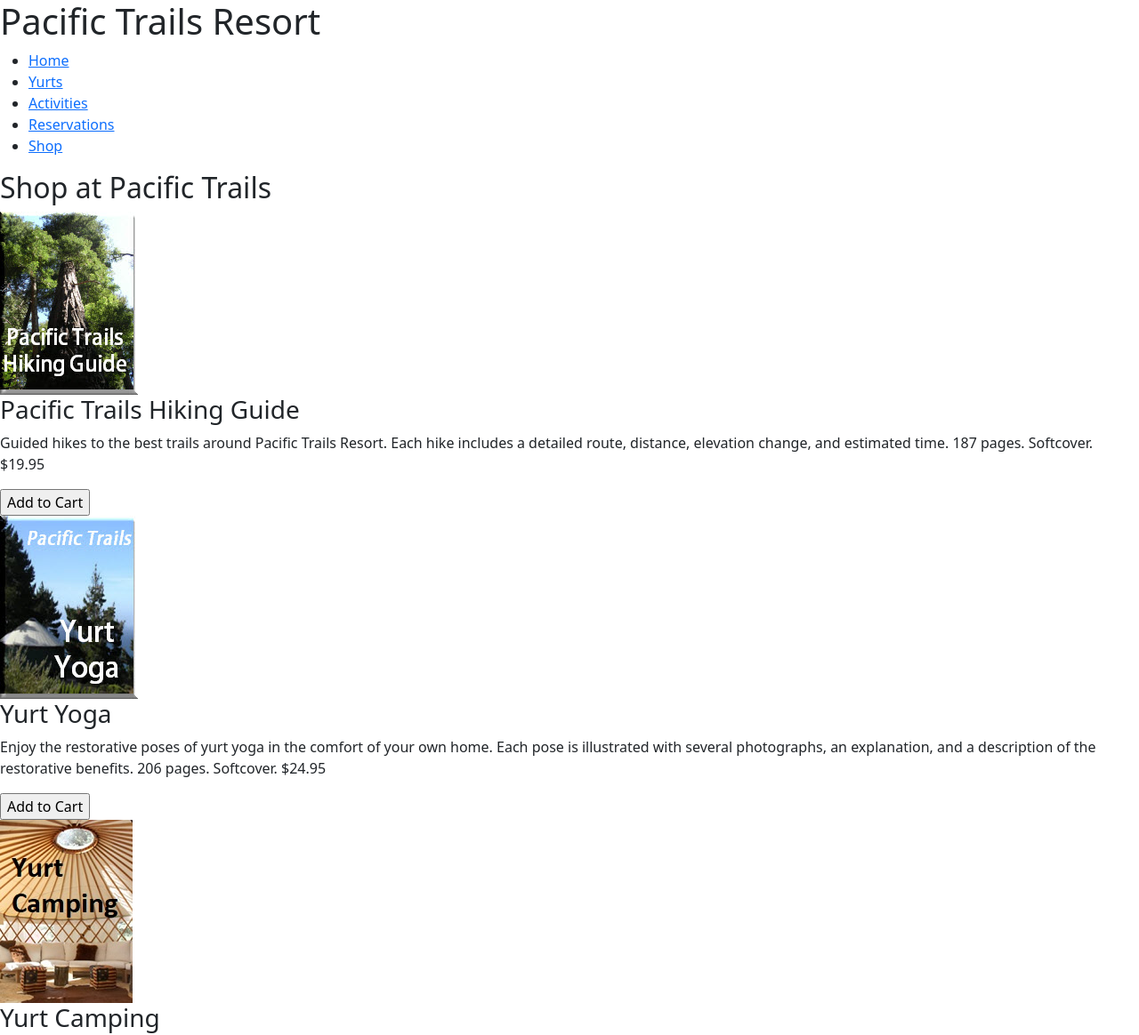
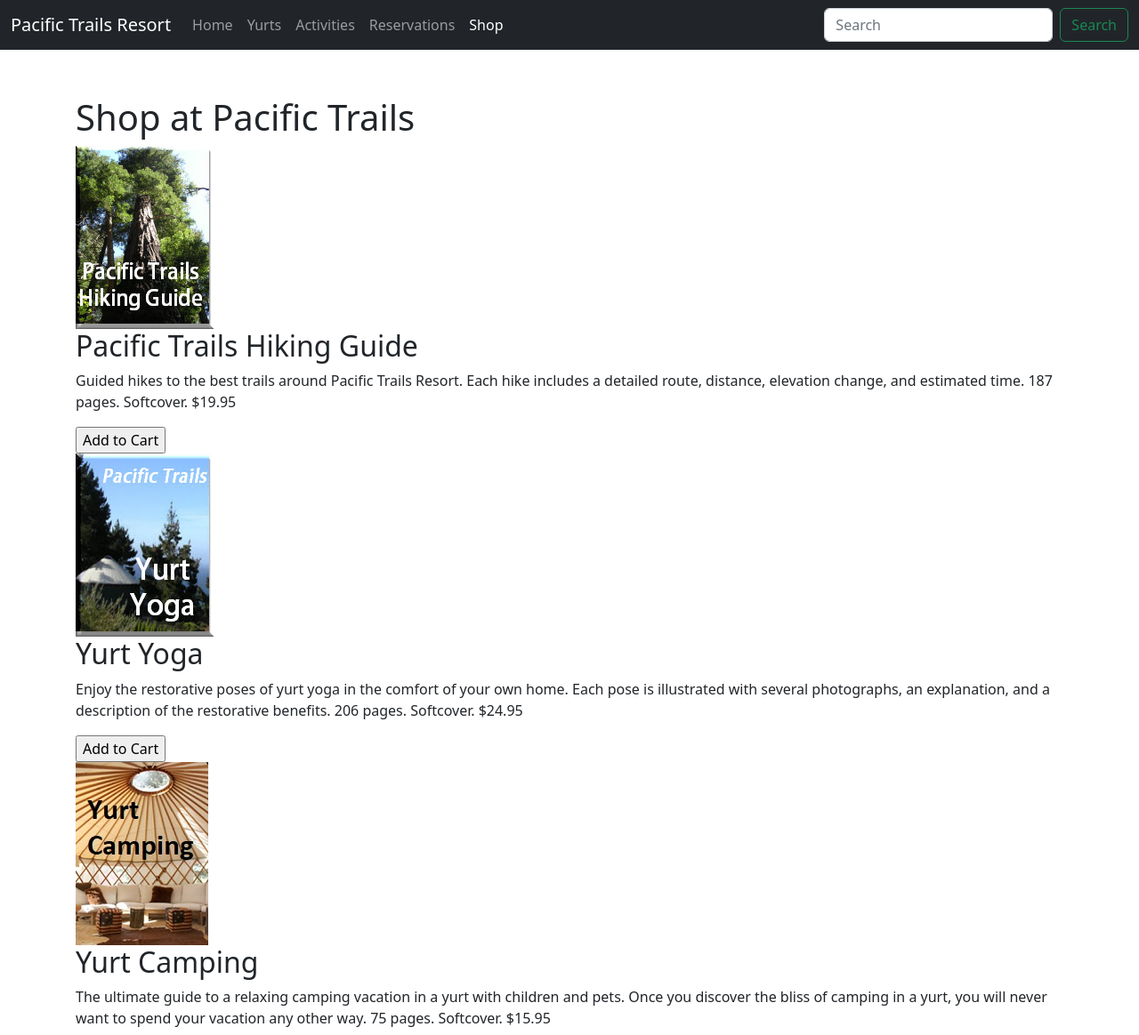
Before and after one commit to ab00721/CS6251Lab12Bootstrap, a plain HTML site: page shop.html in a window 1280 px wide. Shown: the top 1164 px of the page at 89% size. Drawn offline with nearby package versions, Linux system fonts and the light colour scheme.

Commit message:
Updated Shop nav and footer

```diff
--- a/shop.html
+++ b/shop.html
@@ -8,53 +8,82 @@
     content="Pacific Trails Resort offers you glamping in spacious and well-appointed private Yurts. All luxury campsites have an ocean view. Enjoy the zen and natural beauty of Big Sur at Pacific Trails Resort.">
   <link rel="stylesheet" href="stylesheets/pacific.css">
   <meta name="viewport" content="width=device-width, initial-scale=1.0">
-  <link href="https://cdn.jsdelivr.net/npm/bootstrap@5.2.2/dist/css/bootstrap.min.css" rel="stylesheet" integrity="sha384-Zenh87qX5JnK2Jl0vWa8Ck2rdkQ2Bzep5IDxbcnCeuOxjzrPF/et3URy9Bv1WTRi" crossorigin="anonymous">
+  <link href="https://cdn.jsdelivr.net/npm/bootstrap@5.2.2/dist/css/bootstrap.min.css" rel="stylesheet"
+    integrity="sha384-Zenh87qX5JnK2Jl0vWa8Ck2rdkQ2Bzep5IDxbcnCeuOxjzrPF/et3URy9Bv1WTRi" crossorigin="anonymous">
 </head>
 
-<body>
-  <header>
-    <h1>Pacific Trails Resort</h1>
-  </header>
-  <nav>
-    <ul>
-      <li><a href="index.html">Home</a></li>
-      <li><a href="yurts.html">Yurts</a></li>
-      <li><a href="activities.html">Activities</a></li>
-      <li><a href="reservations.html">Reservations</a></li>
-      <li><a href="shop.html">Shop</a></li>
+<body class="d-flex flex-column h-100">
+
+  <nav class="navbar navbar-expand-md navbar-dark fixed-top bg-dark">
+    <div class="container-fluid">
+      <a class="navbar-brand" href="#">Pacific Trails Resort</a>
+      <button class="navbar-toggler" type="button" data-bs-toggle="collapse" data-bs-target="#navbarCollapse"
+        aria-controls="navbarCollapse" aria-expanded="false" aria-label="Toggle navigation">
+        <span class="navbar-toggler-icon"></span>
+      </button>
+      <div class="collapse navbar-collapse" id="navbarCollapse">
+        <ul class="navbar-nav me-auto mb-2 mb-md-0">
+          <li class="nav-item">
+            <a class="nav-link" href="index.html">Home</a>
+          </li>
+          <li class="nav-item">
+            <a class="nav-link" href="yurts.html">Yurts</a>
+          </li>
+          <li class="nav-item">
+            <a class="nav-link" href="activities.html">Activities</a>
+          </li>
+          <li class="nav-item">
+            <a class="nav-link" href="reservations.html">Reservations</a>
+          </li>
+          <li class="nav-item">
+            <a class="nav-link active" aria-current="page" href="shop.html">Shop</a>
+          </li>
         </ul>
+        <form class="d-flex">
+          <input class="form-control me-2" type="search" placeholder="Search" aria-label="Search">
+          <button class="btn btn-outline-success" type="submit">Search</button>
+        </form>
+      </div>
+    </div>
   </nav>
 
-  <main>
-    <h2>Shop at Pacific Trails</h2>
+  <main class="flex-shrink-0">
+    <div class="container">
+      <h1 class="mt-5">Shop at Pacific Trails</h1>
       <img src="images/trailguide.jpg" alt="Pacific Trails Hiking Guide">
-    <h3>Pacific Trails Hiking Guide</h3>
+      <h2>Pacific Trails Hiking Guide</h2>
       <p>Guided hikes to the best trails around Pacific Trails Resort. Each hike includes a detailed route, distance,
         elevation change, and estimated time. 187 pages. Softcover. $19.95</p>
       <form method="post" action="http://webdevbasics.net/cart.html">
         <input type="submit" value="Add to Cart">
       </form>
       <img src="images/yurtyoga.jpg" alt="Pacific Trails Yurt Yoga">
-    <h3>Yurt Yoga</h3>
+      <h2>Yurt Yoga</h2>
       <p>Enjoy the restorative poses of yurt yoga in the comfort of your own home. Each pose is illustrated with several
         photographs, an explanation, and a description of the restorative benefits. 206 pages. Softcover. $24.95</p>
       <form method="post" action="http://webdevbasics.net/cart.html">
         <input type="submit" value="Add to Cart">
       </form>
       <img src="images/yurtcamping.jpg" alt="Yurt Camping" class="leftfloat">
-    <h3>Yurt Camping</h3>
+      <h2>Yurt Camping</h2>
       <p>The ultimate guide to a relaxing camping vacation in a yurt with children and pets. Once you discover the
         bliss of camping in a
         yurt, you will never want to spend your vacation any other way. 75 pages. Softcover. $15.95</p>
       <form method="post" action="http://webdevbasics.net/cart.html">
         <input type="submit" value="Add to Cart">
       </form>
+    </div>
+  </main>
 
-  </main>
-  <footer>
-    Copyright &copy; 2018 Pacific Trails Resort<br>
-    <a href="mailto:yourfirstname@yourlastname.com">yourfirstname@yourlastname.com</a>
+  <footer class="footer mt-auto py-3 bg-light">
+    <div class="container">
+      <span class="text-muted">Copyright &copy; 2018 Pacific Trails Resort<br>
+        <a href="mailto:yourfirstname@yourlastname.com">yourfirstname@yourlastname.com</a></span>
+    </div>
   </footer>
+
+  <script src="../assets/dist/js/bootstrap.bundle.min.js"></script>
+
 </body>
 
 </html>
```
Lines whose indentation alone changed are shown as unchanged.
